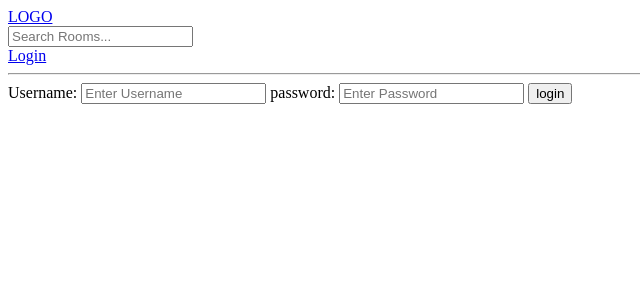
After one commit to AbdullahJaved65/StudyBuddy, a Django app: page /login/ in a window 1280 px wide. The commit adds this page. Shown: the top 300 px of the page, without its empty margins (0-640 px from the left). Run offline with Django 4.2, Linux system fonts and the light colour scheme.

Commit message:
Added Login System with Flash Messages

```diff
--- /dev/null
+++ b/base/templates/base/login_register.html
@@ -0,0 +1,30 @@
+{% extends 'main.html' %}
+
+<!DOCTYPE html>
+<html lang="en">
+<head>
+    <meta charset="UTF-8">
+    <title>Title</title>
+</head>
+<body>
+{% block content %}
+    <form action="" method="post">
+        {% csrf_token %}
+        <label>Username:</label>
+        <label>
+            <input type="text"
+                   name="username"
+                   placeholder="Enter Username">
+        </label>
+        <label>password:</label>
+        <label>
+            <input type="password"
+                   name="password"
+                   placeholder="Enter Password">
+        </label>
+        <input type="submit"
+               value="login">
+    </form>
+{% endblock %}
+</body>
+</html>
--- a/base/urls.py
+++ b/base/urls.py
@@ -3,8 +3,11 @@ from django.urls import path
 from . import views
 
 urlpatterns = [
+    path('login/', views.loginPage, name='login'),
+
     path("", views.home, name="home"),
     path("room/<str:pk>/", views.room, name="room"),
+
     path("create-room/", views.createRoom, name='create-room'),
     path('update-room/<str:pk>/', views.updateRoom, name='update-room'),
     path('delete-room/<str:pk>/', views.deleteRoom, name='delete-room'),
--- a/base/views.py
+++ b/base/views.py
@@ -1,8 +1,10 @@
 from typing import Any
-
+from django.contrib.auth import authenticate, login, logout
 from django.db.models import QuerySet
 from django.shortcuts import render, redirect
 from django.db.models import Q
+from django.contrib import messages
+from django.contrib.auth.models import User
 
 from .forms import RoomForm
 from .models import Room, Topic
@@ -16,6 +18,30 @@ from .models import Room, Topic
 # ]
 
 
+def loginPage(request):
+    if request.method == 'POST':
+        username = request.POST.get('username')
+        password = request.POST.get('password')
+
+        try:
+            user = User.objects.get(username=username)
+        except:
+            messages.error(request, 'User Does not Exist')
+
+        user = authenticate(request,
+                            username=username,
+                            password=password)
+
+        if user is not None:
+            login(request, user)
+            return redirect('home')
+        else:
+            messages.error(request, 'Username OR Password not found')
+
+    context = {}
+    return render(request, 'base/login_register.html', context)
+
+
 def home(request):
     q = request.GET.get('q') \
         if request.GET.get('q') is not None else ''
@@ -26,7 +52,9 @@ def home(request):
     )
     room_count = rooms.count()
     topics = Topic.objects.all()
-    context = {'rooms': rooms, 'topics': topics, 'room_count': room_count}
+    context = {'rooms': rooms,
+               'topics': topics,
+               'room_count': room_count}
     return render(request, 'base/home.html', context)
 
 
--- a/templates/main.html
+++ b/templates/main.html
@@ -6,6 +6,13 @@
 </head>
 <body>
 {% include 'navbar.html' %}
+{% if messages %}
+    <ul class="messages">
+        {% for message in messages %}
+            <li>{{ message }}</li>
+        {% endfor %}
+    </ul>
+{% endif %}
 {% block content %}
 
 {% endblock %}
--- a/templates/navbar.html
+++ b/templates/navbar.html
@@ -11,6 +11,7 @@
         <input type="text" name="q" placeholder="Search Rooms...">
     </label>
 </form>
+<a href="{% url 'login' %}">Login</a>
 <hr>
 </body>
 </html>
```
Also changed, not shown: db.sqlite3.
